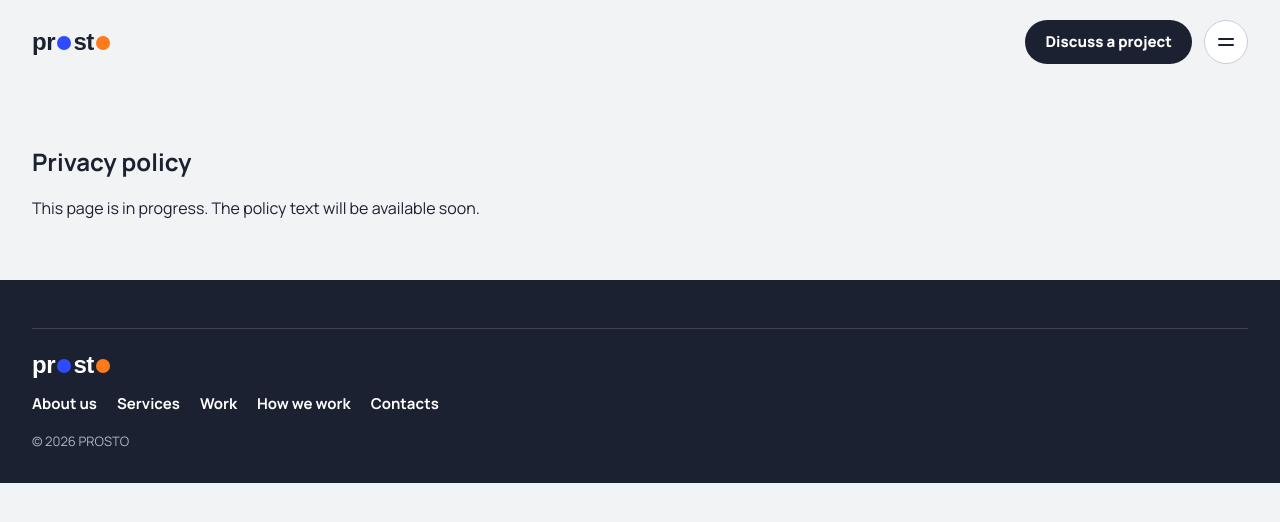
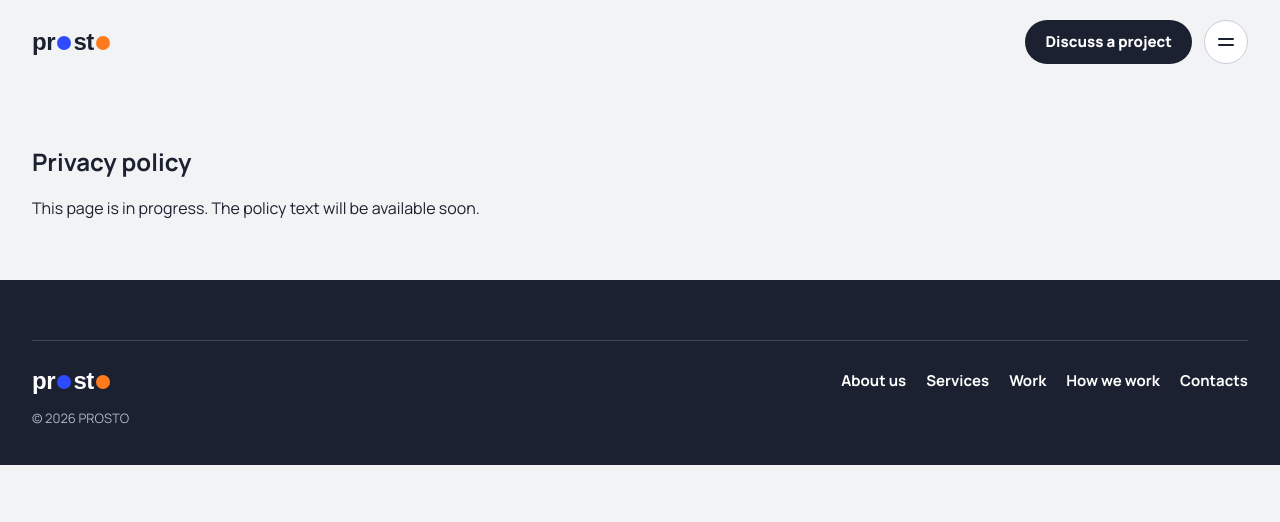
Before and after one commit to Tomkiw/ProstoTeam, a Next.js app: page /en/privacy in a window 1280 px wide. Shown: the top 522 px of the page. Built offline with nearby package versions, Linux system fonts and the light colour scheme; a web font is replaced by a local one.

Commit message:
feat: розкладка футера на 768

```diff
--- a/src/components/layout/Footer/Footer.module.css
+++ b/src/components/layout/Footer/Footer.module.css
@@ -29,15 +29,51 @@
   color: var(--color-inverse-text-muted);
 }
 
+/*
+ * З 768 — grid з іменованими областями: DOM той самий, змінюється лише розкладка.
+ * 768: лого й меню в рядку, копірайт під ними. 1440: усі троє в одному рядку.
+ */
+@media (min-width: 768px) {
+  .footer {
+    padding-block: 60px 36px;
+  }
+
+  .inner {
+    display: grid;
+    grid-template-areas:
+      'logo nav'
+      'copyright copyright';
+    align-items: center;
+    justify-content: space-between;
+    gap: 16px 24px;
+    padding-top: 28px;
+  }
+
+  .logo {
+    grid-area: logo;
+  }
+
+  .nav {
+    grid-area: nav;
+  }
+
+  .copyright {
+    grid-area: copyright;
+  }
+
+  .navList {
+    flex-wrap: nowrap;
+    gap: 20px;
+  }
+}
+
 @media (min-width: 1440px) {
   .footer {
     padding-block: 96px 48px;
   }
 
   .inner {
-    flex-direction: row;
-    align-items: center;
-    justify-content: space-between;
+    grid-template-areas: 'logo nav copyright';
     gap: 32px;
     padding-top: 40px;
   }
--- a/src/components/layout/Footer/Footer.tsx
+++ b/src/components/layout/Footer/Footer.tsx
@@ -14,7 +14,7 @@ export function Footer() {
       <Container>
         <div className={styles.inner}>
           <Logo tone="light" className={styles.logo} />
-          <nav aria-label={t('footerLabel')}>
+          <nav aria-label={t('footerLabel')} className={styles.nav}>
             <NavList className={styles.navList} />
           </nav>
           <p className={styles.copyright}>
```
Also changed, not shown: 1 other file (tests, documents, lock files or other folders).
